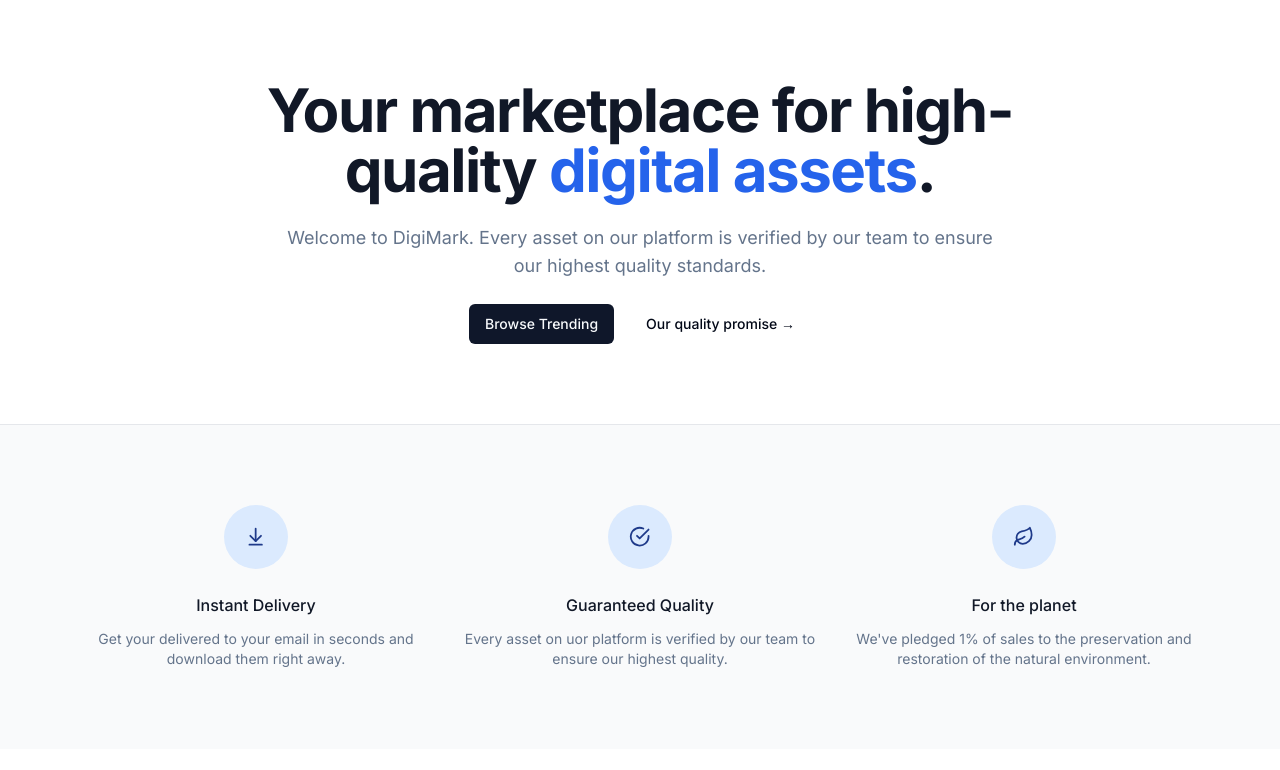
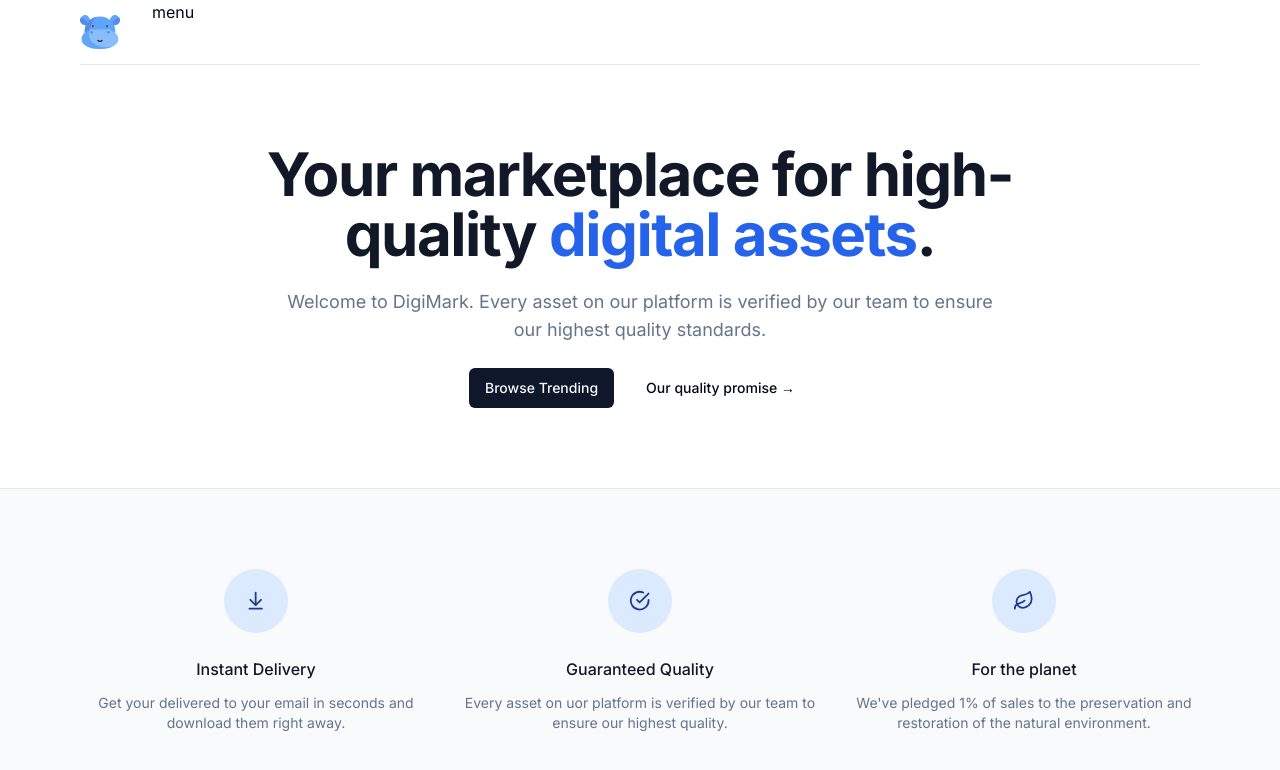
Before and after one commit to wb-keeper/digimark, a Next.js app: page / in a window 1280 px wide. Shown: the top 770 px of the page. Built offline with nearby package versions, Linux system fonts and the light colour scheme.

Commit message:
Working on NavItems, created and finished config/index.ts

```diff
--- a/src/app/layout.tsx
+++ b/src/app/layout.tsx
@@ -2,6 +2,7 @@
 import { Inter } from "next/font/google";
 import "../globals.css";
 import { cn } from "@/lib/utils";
+import NavBar from "@/components/NavBar";
 
 const inter = Inter({ subsets: ["latin"] });
 
@@ -21,6 +22,7 @@
         className={cn("relative h-full font-sans antialiased", inter.className)}
       >
         <main className="relative flex flex-col min-h-screen ">
+          <NavBar />
           <div className="flex-grow flex-1">{children}</div>
         </main>
       </body>
--- /dev/null
+++ b/src/components/Icons.tsx
@@ -0,0 +1,91 @@
+import { LucideProps } from "lucide-react";
+
+const Icons = {
+  logo: (props: LucideProps) => (
+    <svg {...props} viewBox="0 0 512 512">
+      <g>
+        <path
+          d="M105.67 56.012c24.601 24.601 41.244 81.13 16.643 105.731s-81.13 7.958-105.731-16.643-20.623-60.509 3.978-85.11 60.509-28.579 85.11-3.978z"
+          fill="#60a5fa"
+          data-original="#abdfeb"
+          opacity="1"
+        ></path>
+        <path
+          d="M111.097 169.375c-9.754-53.933-61.535-93.098-102.131-94.531-13.495 22.793-12.381 50.26 7.615 70.256 21.368 21.367 66.817 36.724 94.516 24.275z"
+          fill="#558ce7"
+          data-original="#8bcdd8"
+          opacity="1"
+        ></path>
+        <path
+          d="M406.33 56.012c-24.601 24.601-41.244 81.13-16.643 105.731s81.13 7.958 105.731-16.643 20.623-60.509-3.978-85.11-60.509-28.579-85.11-3.978z"
+          fill="#60a5fa"
+          data-original="#abdfeb"
+          opacity="1"
+        ></path>
+        <path
+          d="M400.903 169.375c9.754-53.933 61.535-93.098 102.13-94.531 13.495 22.793 12.381 50.26-7.615 70.256-21.367 21.367-66.816 36.724-94.515 24.275z"
+          fill="#558ce7"
+          data-original="#8bcdd8"
+          opacity="1"
+        ></path>
+        <ellipse
+          cx="256"
+          cy="244.04"
+          rx="196.34"
+          ry="186.42"
+          fill="#60a5fa"
+          data-original="#abdfeb"
+          opacity="1"
+        ></ellipse>
+        <path
+          d="M165.588 196.685a7.5 7.5 0 0 1-7.5-7.5v-15.008a7.5 7.5 0 0 1 15 0v15.008a7.5 7.5 0 0 1-7.5 7.5zM346.412 196.685a7.5 7.5 0 0 1-7.5-7.5v-15.008a7.5 7.5 0 0 1 15 0v15.008a7.5 7.5 0 0 1-7.5 7.5z"
+          fill="#222222"
+          data-original="#464d59"
+          opacity="1"
+        ></path>
+        <path
+          d="M212.03 62.322c-87.266 18.957-152.372 93.12-152.372 181.723 0 102.957 87.905 186.42 196.342 186.42 19.952 0 39.204-2.835 57.346-8.087C85.074 329.977 119.169 118.281 212.03 62.322z"
+          fill="#558ce7"
+          data-original="#8bcdd8"
+          opacity="1"
+        ></path>
+        <path
+          d="M409.201 247.067c-3.993-1.525-7.205-4.522-9.287-8.256-7.292-13.082-21.262-21.931-37.303-21.931a42.466 42.466 0 0 0-25.912 8.775c-2.706 2.072-6.138 2.964-9.522 2.563-22.448-2.662-46.36-3.941-71.178-3.941-24.818 0-48.73 1.279-71.178 3.941-3.384.401-6.816-.491-9.522-2.563a42.466 42.466 0 0 0-25.912-8.775c-16.04 0-30.01 8.85-37.303 21.931-2.081 3.734-5.293 6.731-9.287 8.256-49.69 18.976-81.141 50.52-81.141 97.301 0 85.459 104.919 128.202 234.342 128.202S490.34 429.827 490.34 344.368c.002-46.782-31.448-78.325-81.139-97.301z"
+          fill="#87befb"
+          data-original="#b9e8ef"
+          opacity="1"
+        ></path>
+        <path
+          d="M256 383.302a44.19 44.19 0 0 1-33.317-15.175 7.5 7.5 0 0 1 11.309-9.855 29.192 29.192 0 0 0 22.009 10.03 29.195 29.195 0 0 0 22.009-10.03 7.501 7.501 0 0 1 11.309 9.855A44.197 44.197 0 0 1 256 383.302z"
+          fill="#222222"
+          data-original="#464d59"
+          opacity="1"
+        ></path>
+        <circle
+          cx="149.39"
+          cy="259.56"
+          r="15.519"
+          fill="#558ce7"
+          data-original="#8bcdd8"
+          opacity="1"
+        ></circle>
+        <circle
+          cx="362.61"
+          cy="259.56"
+          r="15.519"
+          fill="#558ce7"
+          data-original="#8bcdd8"
+          opacity="1"
+        ></circle>
+        <path
+          d="M416.18 443.185c-246.851 43.269-311.115-113.303-300.169-158.197.615-2.522.695-5.142.379-7.719-2.455-20.031 5.053-45.274 18.266-57.764a42.819 42.819 0 0 0-22.705 19.548c-2.002 3.647-5.171 6.496-9.059 7.978-49.745 18.972-81.235 50.526-81.235 97.337 0 85.459 104.919 128.202 234.342 128.202 61.953 0 118.279-9.801 160.181-29.385z"
+          fill="#60a5fa"
+          data-original="#abdfeb"
+          opacity="1"
+        ></path>
+      </g>
+    </svg>
+  ),
+};
+
+export default Icons;
--- a/src/components/NavBar.tsx
+++ b/src/components/NavBar.tsx
@@ -1,9 +1,32 @@
 import { FC } from "react";
+import MaxWidthWrapper from "@/components/MaxWidthWrapper";
+import Link from "next/link";
+import Icons from "@/components/Icons";
+import NavItems from "@/components/NavItems";
 
 interface NavBarProps {}
 
 const NavBar: FC<NavBarProps> = () => {
-  return <div></div>;
+  return (
+    <div className="bg-white z-50 sticky top-0 inset-x-0 h-16">
+      <header className="relative bg-white">
+        <MaxWidthWrapper>
+          <div className="border-b border-gray-200">
+            <div className="flex h-16 items-center">
+              <div className="ml-4 flex lg:ml-0">
+                <Link href={"/"}>
+                  <Icons.logo className="h-10  w-10" />
+                </Link>
+              </div>
+              <div className="hidden z-50 lg:ml-8 lg:block lg:self-stretch">
+                <NavItems />
+              </div>
+            </div>
+          </div>
+        </MaxWidthWrapper>
+      </header>
+    </div>
+  );
 };
 
 export default NavBar;
--- /dev/null
+++ b/src/components/NavItems.tsx
@@ -0,0 +1,12 @@
+"use client";
+
+import { FC, useState } from "react";
+
+interface NavItemsProps {}
+
+const NavItems: FC<NavItemsProps> = () => {
+  const [activeIndex, setActiveIndex] = useState<null | number>(null);
+  return <div className="flex gap-4 h-full">menu</div>;
+};
+
+export default NavItems;
--- /dev/null
+++ b/src/config/index.ts
@@ -0,0 +1,44 @@
+export const PRODUCT_CATEGORIES = [
+  {
+    label: "UI Kids",
+    value: "ui_kids" as const,
+    featured: [
+      {
+        name: "Editor picks",
+        href: "#",
+        imageSrc: "/nav/ui-kits/mixed.jpg",
+      },
+      {
+        name: "New Arrivals",
+        href: "#",
+        imageSrc: "/nav/ui-kits/blue.jpg",
+      },
+      {
+        name: "Bestsellers",
+        href: "#",
+        imageSrc: "/nav/ui-kits/purple.jpg",
+      },
+    ],
+  },
+  {
+    label: "Icons",
+    value: "icons" as const,
+    featured: [
+      {
+        name: "Favorite Icon Picks",
+        href: "#",
+        imageSrc: "/nav/icons/picks.jpg",
+      },
+      {
+        name: "New Arrivals",
+        href: "#",
+        imageSrc: "/nav/icons/new.jpg",
+      },
+      {
+        name: "Bestselling Icons",
+        href: "#",
+        imageSrc: "/nav/icons/bestsellers.jpg",
+      },
+    ],
+  },
+];
```
